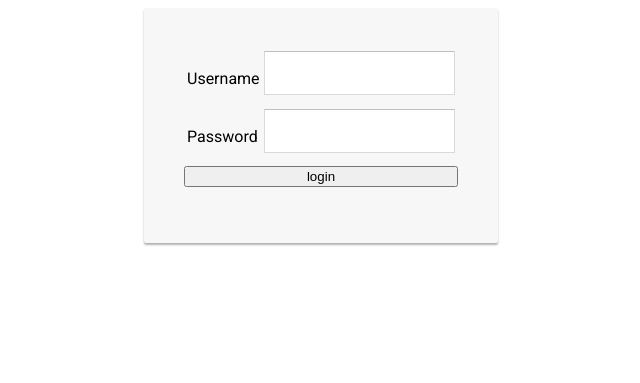
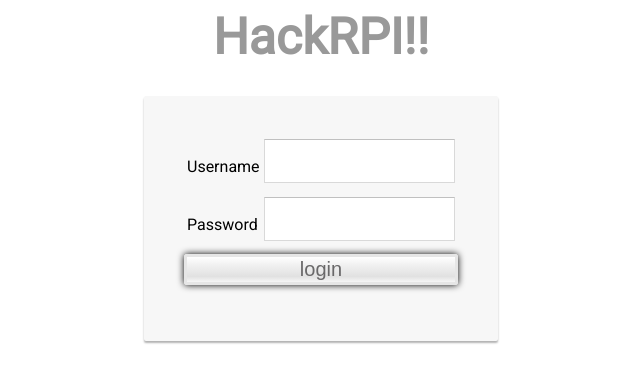
Before and after one commit to JakeLowey/HackRPIF14, a Django app: template templates/index.html in a window 1280 px wide. Shown: the top 383 px of the page, without its empty margins (319-959 px from the left). Run offline with Django 3.2, Linux system fonts and the light colour scheme; the template is opened without the code that fills it, so the values that code supplies are empty, except form fields; tables that the repository leaves empty hold one stand-in row (values such as "Sample post"); form fields are guessed from the names that the template uses.

Commit message:
better css for index.html

```diff
--- a/ConnHackEd/static/ConnHackEd/style.css
+++ b/ConnHackEd/static/ConnHackEd/style.css
@@ -6,6 +6,17 @@
   -o-background-size: cover;
   background-size: cover;
   font-family: 'Roboto', sans-serif;
+}
+
+h1 {
+    color: #999999;
+    font-family: 'Roboto', sans-serif;
+    font-size: 50px;
+    font-weight: bold;
+    margin-top: 0px;
+    margin-bottom: 1px;
+    text-align: center;
+    margin-bottom: 30px;
 }
 
 .login-card {
@@ -25,11 +36,32 @@
 }
 
 .login-card input[type=submit] {
-  width: 100%;
-  display: block;
-  margin-bottom: 10px;
-  position: relative;
+     width: 100%;
+     display: block;
+     margin-bottom: 10px;
+     position: relative;
+     border : solid 3px #e6e6e6;
+     border-radius : 3px;
+    -webkit-box-shadow : 0px 0px 7px rgba(0,0,0,1.0);
+    -moz-box-shadow : 0px 0px 7px rgba(0,0,0,1.0);
+	box-shadow : 0px 0px 7px rgba(0,0,0,1.0);
+	font-size : 20px;
+	color : #696869;
+	padding : 1px 17px;
+	background : #ffffff;
+	background : -webkit-gradient(linear, left top, left bottom, color-stop(0%,#ffffff), color-stop(31%,#f1f1f1), color-stop(78%,#e1e1e1), color-stop(100%,#f6f6f6));
+	background : -moz-linear-gradient(top, #ffffff 0%, #f1f1f1 31%, #e1e1e1 78%, #f6f6f6 100%);
+	background : -webkit-linear-gradient(top, #ffffff 0%, #f1f1f1 31%, #e1e1e1 78%, #f6f6f6 100%);
+	background : -o-linear-gradient(top, #ffffff 0%, #f1f1f1 31%, #e1e1e1 78%, #f6f6f6 100%);
+	background : -ms-linear-gradient(top, #ffffff 0%, #f1f1f1 31%, #e1e1e1 78%, #f6f6f6 100%);
+	background : linear-gradient(top, #ffffff 0%, #f1f1f1 31%, #e1e1e1 78%, #f6f6f6 100%);
+	filter : progid:DXImageTransform.Microsoft.gradient( startColorstr='#ffffff', endColorstr='#f6f6f6',GradientType=0 );
 }
+
+.login-card input[type=submit]:hover {
+    background: #eeeeee;
+}
+
 
 .login-card input[type=text], input[type=password] {
   height: 44px;
--- a/templates/index.html
+++ b/templates/index.html
@@ -6,6 +6,10 @@
     {% if form.errors %}
         <p>Your username and password didn't match. Please try again.</p>
     {% endif %}
+
+    <h1 class="header">
+        HackRPI!!
+    </h1>
 
     <div class="login-card">
         <form method="post" action="{% url 'django.contrib.auth.views.login' %}">
```
